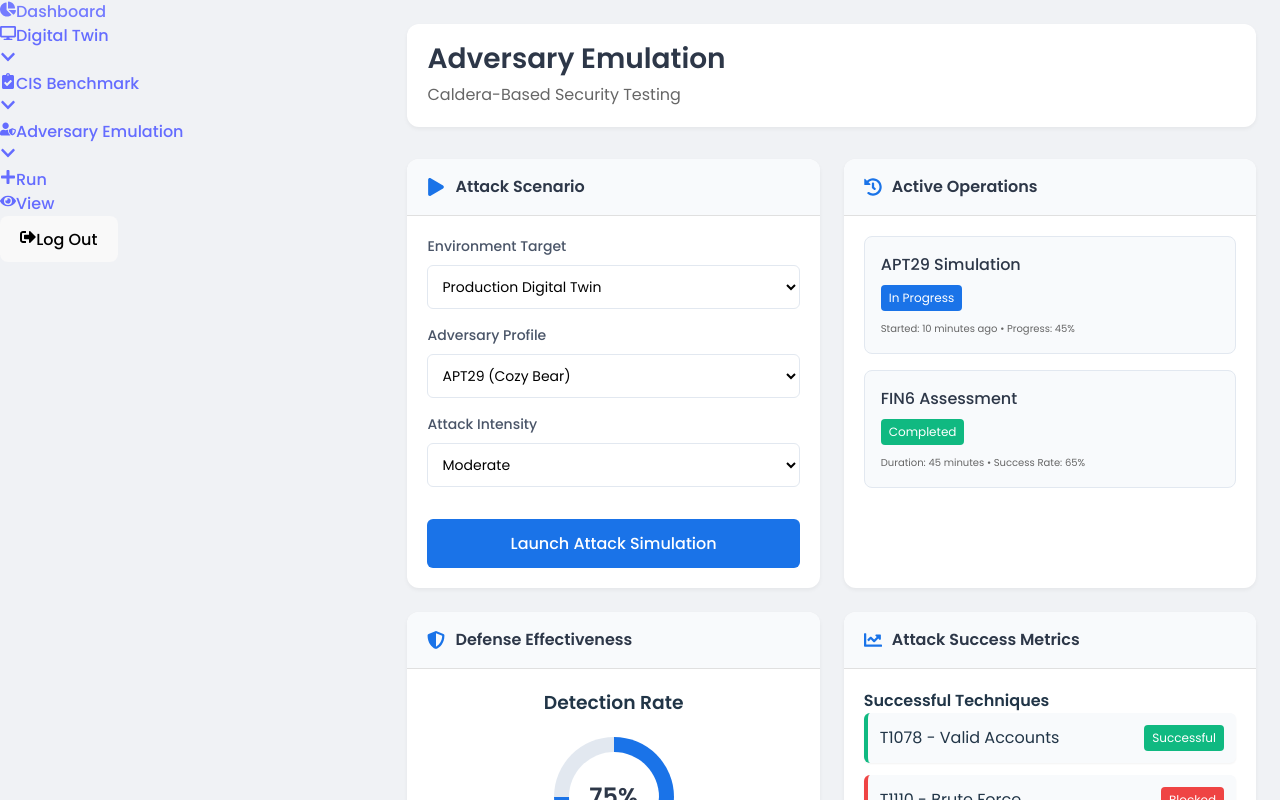
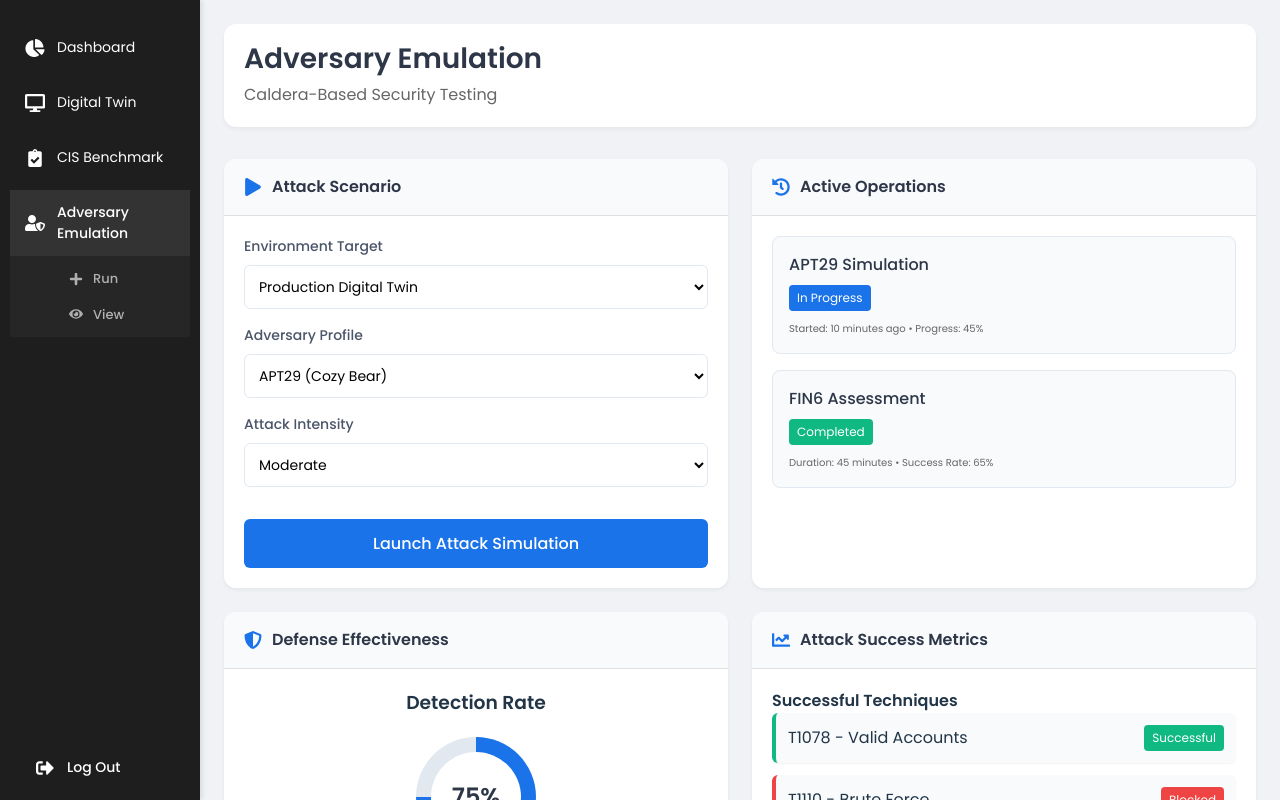
Before and after one commit to sshreyx1/CyberDitto, a React (Vite) app in the folder cyberditto-frontend/: page /emulation in a window 1280 px wide. Built offline with nearby package versions, Linux system fonts and the light colour scheme; sample sign-in values are in the browser's storage.

Commit message:
sidebar css

```diff
--- a/cyberditto-frontend/src/components/Sidebar.css
+++ b/cyberditto-frontend/src/components/Sidebar.css
@@ -1,93 +1,143 @@
-/* General Sidebar Container */
-.sidebar-container {
-    width: 200px; /* Fixed width */
-    height: 100vh; /* Full height */
-    background-color: #1e1e1e; /* Dark grey/black background */
-    color: #ffffff; /* White text */
+@import url('https://fonts.googleapis.com/css2?family=Poppins:wght@400;500;600&display=swap');
+
+.app-sidebar {
+    font-family: 'Poppins', sans-serif;
+    width: 200px;
+    height: 100vh;
+    background-color: #1e1e1e;
+    color: #ffffff;
     position: fixed;
     top: 0;
     left: 0;
     padding-top: 20px;
     display: flex;
     flex-direction: column;
+    z-index: 1000;
+    box-shadow: 2px 0 5px rgba(0, 0, 0, 0.1);
 }
 
-/* Sidebar Menu */
-.sidebar-menu {
+.app-sidebar-menu {
     list-style: none;
     padding: 0;
     margin: 0;
     flex: 1;
 }
 
-/* Sidebar Item */
-.sidebar-item {
+.app-sidebar-item {
     width: 100%;
-    padding: 10px;
+    padding: 5px 10px;
 }
 
-/* Sidebar Link */
-.sidebar-link {
+.app-sidebar-link {
     display: flex;
     align-items: center;
     text-decoration: none;
-    color: #ffffff; /* White text for items */
+    color: #ffffff;
     font-size: 14px;
     padding: 12px 15px;
-    transition: background 0.3s ease;
-    border-radius: 4px; /* Rounded corners for a modern look */
-}
-
-/* Sidebar Icon Styling */
-.sidebar-icon {
-    margin-right: 12px;
-    font-size: 18px;
-}
-
-/* Hover Effects */
-.sidebar-link:hover {
-    background-color: #333333; /* Light grey on hover */
+    transition: all 0.3s ease;
+    font-weight: 400;
     cursor: pointer;
 }
 
-/* Active or Selected Link Styling */
-.sidebar-link.active {
-    background-color: #444444; /* Slightly lighter grey */
-    font-weight: bold;
+.app-sidebar-link-content {
+    display: flex;
+    align-items: center;
 }
 
-/* Logout Button */
-.logout-button {
-    background-color: #444444; /* Dark grey for the logout button */
+.app-sidebar-link:hover {
+    background-color: #333333;
+}
+
+.app-sidebar-link.active {
+    background-color: #333333;
+    font-weight: 500;
+}
+
+.app-sidebar-icon {
+    margin-right: 12px;
+    font-size: 18px;
+    min-width: 20px;
+}
+
+/* Remove chevron styles as they're not needed */
+.app-sidebar-chevron {
+    display: none;
+}
+
+.app-sidebar-submenu {
+    list-style: none;
+    padding: 5px 0 5px 44px;
+    margin: 0;
+    background-color: #262626;
+}
+
+.app-sidebar-sublink {
+    display: flex;
+    align-items: center;
+    text-decoration: none;
+    color: #b0b0b0;
+    font-size: 13px;
+    padding: 8px 15px;
+    transition: all 0.3s ease;
+}
+
+.app-sidebar-sublink:hover {
+    color: #ffffff;
+    background-color: #333333;
+}
+
+.app-sidebar-sublink.active {
+    color: #ffffff;
+    background-color: #333333;
+    font-weight: 500;
+}
+
+.app-sidebar-subicon {
+    margin-right: 10px;
+    font-size: 14px;
+}
+
+.app-sidebar-logout {
+    background-color: transparent;
     color: #ffffff;
     border: none;
-    padding: 12px;
+    padding: 12px 25px;
     margin: 10px;
     cursor: pointer;
     font-size: 14px;
+    font-family: 'Poppins', sans-serif;
     display: flex;
     align-items: center;
-    justify-content: center;
-    border-radius: 4px;
     transition: background 0.3s ease;
+    font-weight: 500;
 }
 
-/* Logout Button Hover Effect */
-.logout-button:hover {
-    background-color: #666666; /* Slightly lighter grey on hover */
+.app-sidebar-logout:hover {
+    background-color: #333333;
 }
 
-/* Responsive Sidebar (for small screens) */
 @media (max-width: 768px) {
-    .sidebar-container {
-        width: 200px;
+    .app-sidebar {
+        width: 60px;
     }
 
-    .sidebar-link {
-        font-size: 12px; /* Smaller font size for smaller screens */
+    .app-sidebar-link span,
+    .app-sidebar-logout span,
+    .app-sidebar-chevron {
+        display: none;
     }
 
-    .sidebar-icon {
-        font-size: 16px; /* Smaller icons for smaller screens */
+    .app-sidebar-submenu {
+        position: absolute;
+        left: 60px;
+        background-color: #1e1e1e;
+        padding: 10px;
+        border-radius: 4px;
+        box-shadow: 2px 2px 5px rgba(0, 0, 0, 0.2);
+    }
+
+    .app-sidebar-icon {
+        margin-right: 0;
     }
 }
```
